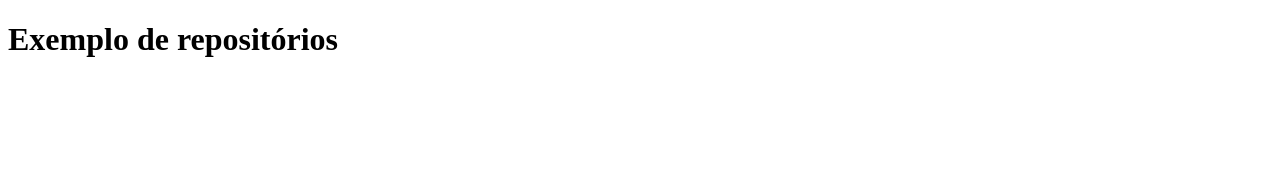
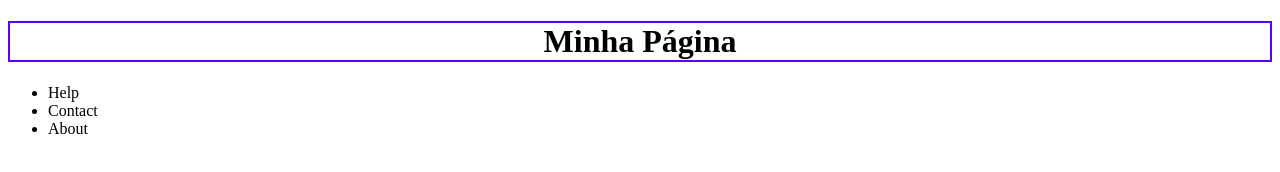
Before and after one commit to s-damasceno/primeiro-projeto, a plain HTML site: page index.html in a window 1280 px wide. Drawn offline with Linux system fonts and the light colour scheme.

Commit message:
Cabeçalho criado.

```diff
--- a/index.html
+++ b/index.html
@@ -1,12 +1,25 @@
 <!DOCTYPE html>
 <html lang="pt-br">
+
 <head>
     <meta charset="UTF-8">
     <meta name="viewport" content="width=device-width, initial-scale=1.0">
-    <title>Exemplo</title>
+    <title>Página Básica</title>
 </head>
+
 <body>
-    <h1>Exemplo de repositórios</h1>
-    <p></p>
+    <div class="container">
+        <header class="cabecalho">
+            <h1 style="text-align: center; border: solid 2px #5900ff;">Minha Página</h1>
+
+            <nav class="menu">
+                <ul>
+                    <li>Help</li>
+                    <li>Contact</li>
+                    <li>About</li>
+                </ul>
+            </nav>
+        </header>
+    </div>
 </body>
 </html>
```
